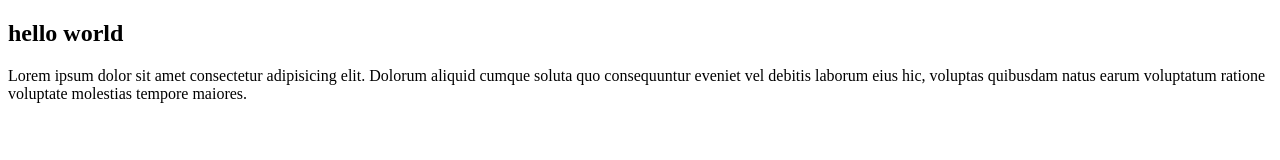
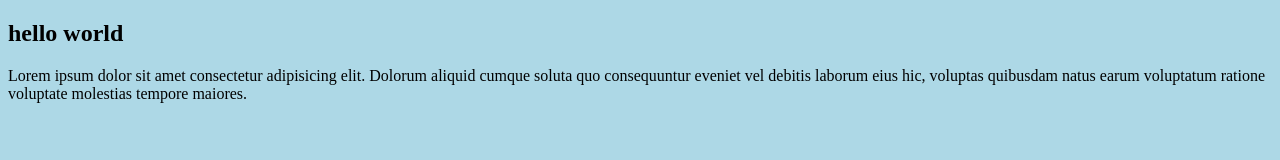
Before and after one commit to weerarathne/2025-May-10, a plain HTML site: page index.html in a window 1280 px wide. Drawn offline with Linux system fonts and the light colour scheme.

Commit message:
Added CSS

```diff
--- /dev/null
+++ b/Style.css
@@ -0,0 +1,3 @@
+body {
+  background-color: lightblue;
+}
--- a/index.html
+++ b/index.html
@@ -4,6 +4,7 @@
     <meta charset="UTF-8">
     <meta name="viewport" content="width=device-width, initial-scale=1.0">
     <title>Document</title>
+    <link rel="stylesheet" type="text/css" href="Style.css">
 </head>
 <body>
     <h2>hello world</h2>
```
